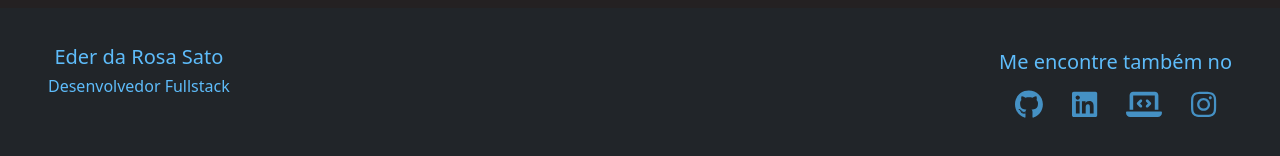
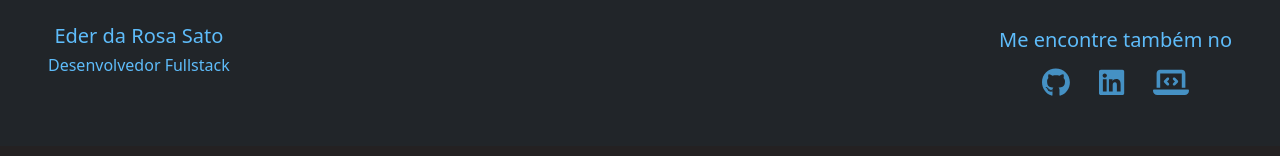
Before and after one commit to edersato/portfolio-v2, a Vue app: page / in a window 1280 px wide. Shown: the part 3699-3855 px from the top of the page. Built offline with nearby package versions, Linux system fonts and the light colour scheme.

Commit message:
few updates on code

```diff
--- a/src/components/sections/AboutVue.vue
+++ b/src/components/sections/AboutVue.vue
@@ -52,7 +52,7 @@ export default {
 <style lang="scss" scoped>
 .aboutSection {
   display: grid;
-  grid-template-columns: 2fr 1fr;
+  grid-template-columns: 1fr 1fr;
   grid-column-gap: 3em;
   margin: 0 5em;
 
--- a/src/components/sections/FooNav.vue
+++ b/src/components/sections/FooNav.vue
@@ -19,10 +19,6 @@
 
           <a target="_blank" href="https://dev.to/edersato">
             <font-awesome-icon icon="fa-solid fa-laptop-code" />
-          </a>
-
-          <a target="_blank" href="https://www.instagram.com/edersato_/">
-            <font-awesome-icon icon="fa-brands fa-instagram" />
           </a>
         </div>
       </div>
--- a/src/components/sections/ProjectsVue.vue
+++ b/src/components/sections/ProjectsVue.vue
@@ -14,7 +14,7 @@
             Aplicação de clima construida em Vue consumindo a API da
             OpenWeatherAPI
           </h6>
-          <a class="btn btnDetails" href="https://vue-weather-ten.vercel.app/" target="_blank">{{details}}</a>
+          <a class="btn btnDetails" href="https://vue-weather-apply.vercel.app/" target="_blank">{{details}}</a>
         </div>
       </div>
 
```
